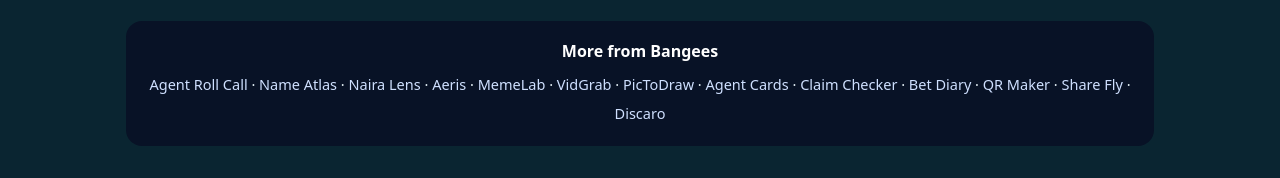
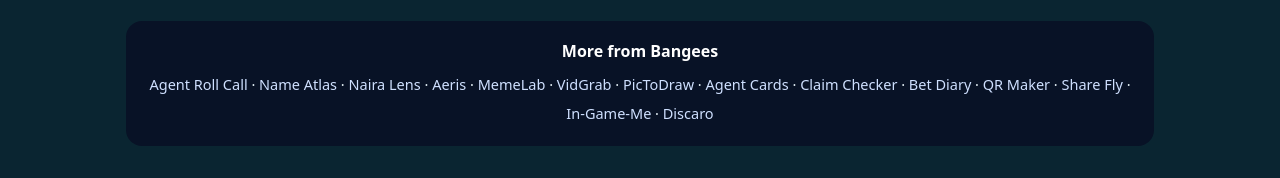
Before and after one commit to iambangees/scan-to-3d, a plain HTML site: page site/index.html in a window 1280 px wide. Shown: the part 1457-1635 px from the top of the page. Drawn offline with Linux system fonts and the light colour scheme.

Commit message:
Footer: add In-Game-Me to More from Bangees

```diff
--- a/site/index.html
+++ b/site/index.html
@@ -119,7 +119,7 @@
 
   <footer class="more">
     <div class="t">More from Bangees</div>
-    <nav style="font-size:14.5px;line-height:2;"><a href="https://iambangees.github.io/agent-roll-call/">Agent Roll Call</a> · <a href="https://iambangees.github.io/name-atlas/">Name Atlas</a> · <a href="https://iambangees.github.io/naira-lens/">Naira Lens</a> · <a href="https://iambangees.github.io/aeris/">Aeris</a> · <a href="https://iambangees.github.io/memelab/">MemeLab</a> · <a href="https://iambangees.github.io/vidgrab/">VidGrab</a> · <a href="https://iambangees.github.io/pic-to-draw/">PicToDraw</a> · <a href="https://iambangees.github.io/agent-cards/">Agent Cards</a> · <a href="https://iambangees.github.io/claim-checker/">Claim Checker</a> · <a href="https://iambangees.github.io/bet-diary/">Bet Diary</a> · <a href="https://iambangees.github.io/qr-maker/">QR Maker</a> · <a href="https://iambangees.github.io/share-fly/" style="color:#cfe0ff;text-decoration:none;">Share Fly</a> · <a href="https://discaro.vercel.app">Discaro</a></nav>
+    <nav style="font-size:14.5px;line-height:2;"><a href="https://iambangees.github.io/agent-roll-call/">Agent Roll Call</a> · <a href="https://iambangees.github.io/name-atlas/">Name Atlas</a> · <a href="https://iambangees.github.io/naira-lens/">Naira Lens</a> · <a href="https://iambangees.github.io/aeris/">Aeris</a> · <a href="https://iambangees.github.io/memelab/">MemeLab</a> · <a href="https://iambangees.github.io/vidgrab/">VidGrab</a> · <a href="https://iambangees.github.io/pic-to-draw/">PicToDraw</a> · <a href="https://iambangees.github.io/agent-cards/">Agent Cards</a> · <a href="https://iambangees.github.io/claim-checker/">Claim Checker</a> · <a href="https://iambangees.github.io/bet-diary/">Bet Diary</a> · <a href="https://iambangees.github.io/qr-maker/">QR Maker</a> · <a href="https://iambangees.github.io/share-fly/" style="color:#cfe0ff;text-decoration:none;">Share Fly</a> · <a href="https://iambangees.github.io/in-game-me/" style="color:#cfe0ff;text-decoration:none;">In-Game-Me</a> · <a href="https://discaro.vercel.app">Discaro</a></nav>
   </footer>
 </div>
 
```
